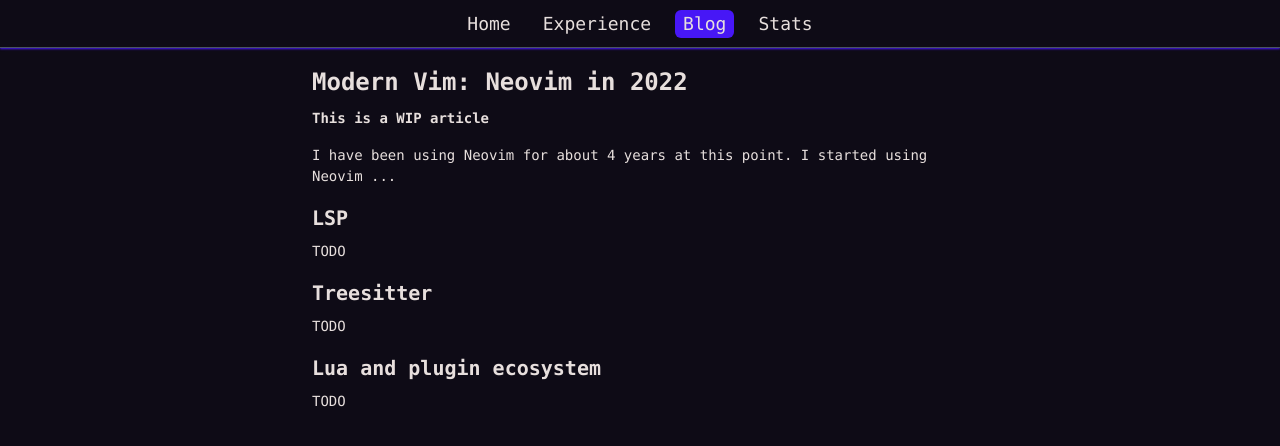
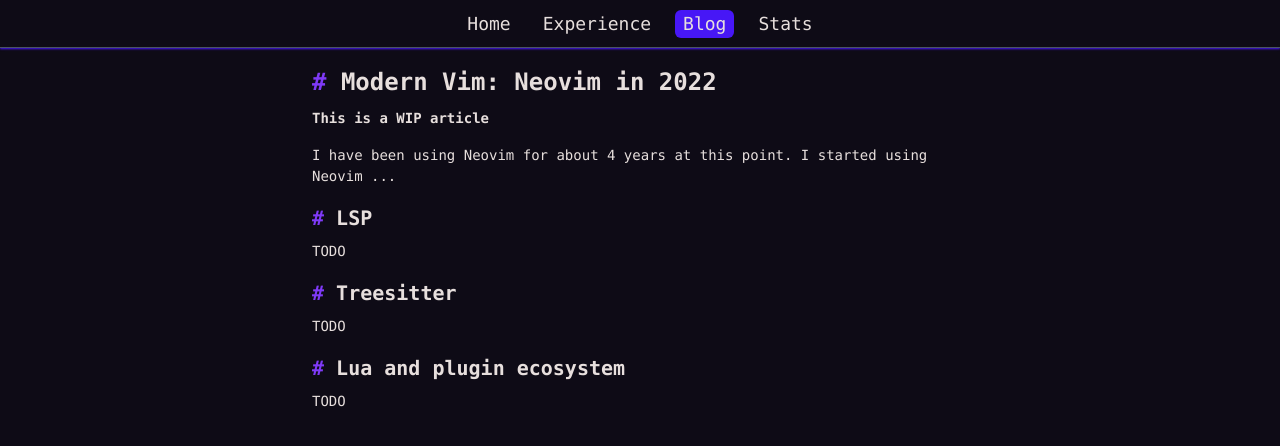
Before and after one commit to jakobkhansen/jakobhansen.dev, a Next.js app: page /blog/posts/modernvim in a window 1280 px wide. Shown: the top 446 px of the page. Built offline with nearby package versions, Linux system fonts and the light colour scheme.

Commit message:
next/Link in MDX and hashtag in headers

```diff
--- a/next.config.mjs
+++ b/next.config.mjs
@@ -32,8 +32,7 @@ const withMDX = mdx({
   options: {
     remarkPlugins: [remarkFrontmatter],
     rehypePlugins: [],
-    // If you use `MDXProvider`, uncomment the following line.
-    // providerImportSource: "@mdx-js/react",
+    providerImportSource: "@mdx-js/react",
   },
 });
 export default withMDX({
--- a/pages/_app.tsx
+++ b/pages/_app.tsx
@@ -4,11 +4,33 @@ import { useState } from "react";
 import { QueryClient, QueryClientProvider } from "react-query";
 import { NavBar } from "../components/NavBar";
 import "../styles/globals.css";
+import { MDXProvider } from "@mdx-js/react";
+import Link from "next/link";
+
+const CustomLink = (props: any) => {
+  const href = props.href;
+  const isInternalLink = href && (href.startsWith("/") || href.startsWith("#"));
+
+  if (isInternalLink) {
+    return (
+      <Link href={href} {...props}>
+        {props.children}
+      </Link>
+    );
+  }
+
+  return <a target="_blank" rel="noopener noreferrer" {...props} />;
+};
+
+const components = {
+  a: CustomLink,
+};
 
 function MyApp({ Component, pageProps }: AppProps) {
   const [queryClient] = useState(() => new QueryClient());
   return (
     <QueryClientProvider client={queryClient}>
+      <MDXProvider components={components}>
         <div>
           <Head>
             <meta
@@ -19,6 +41,7 @@ function MyApp({ Component, pageProps }: AppProps) {
           <NavBar />
           <Component {...pageProps} />
         </div>
+      </MDXProvider>
     </QueryClientProvider>
   );
 }
--- a/styles/globals.css
+++ b/styles/globals.css
@@ -39,6 +39,16 @@ h6 {
   margin-top: theme("margin.2");
 }
 
+.mdx > h1:before,
+.mdx > h2:before,
+.mdx > h3:before,
+.mdx > h4:before,
+.mdx > h5:before,
+.mdx > h6:before {
+  content: "# ";
+  color: theme("colors.jewellight");
+}
+
 .mdx > h1 {
   font-size: theme("fontSize.2xl");
 }
```
Lines whose indentation alone changed are shown as unchanged.
